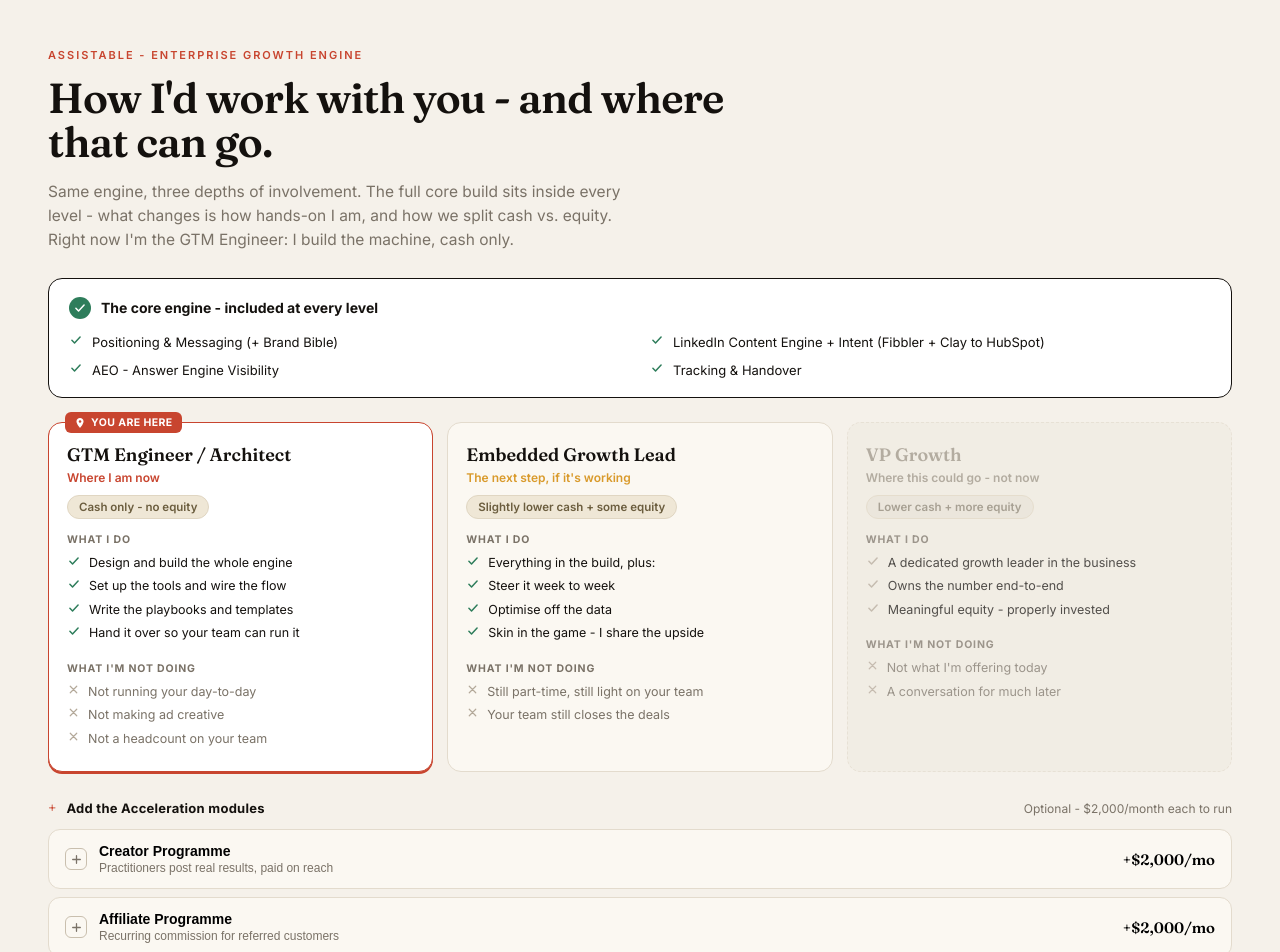
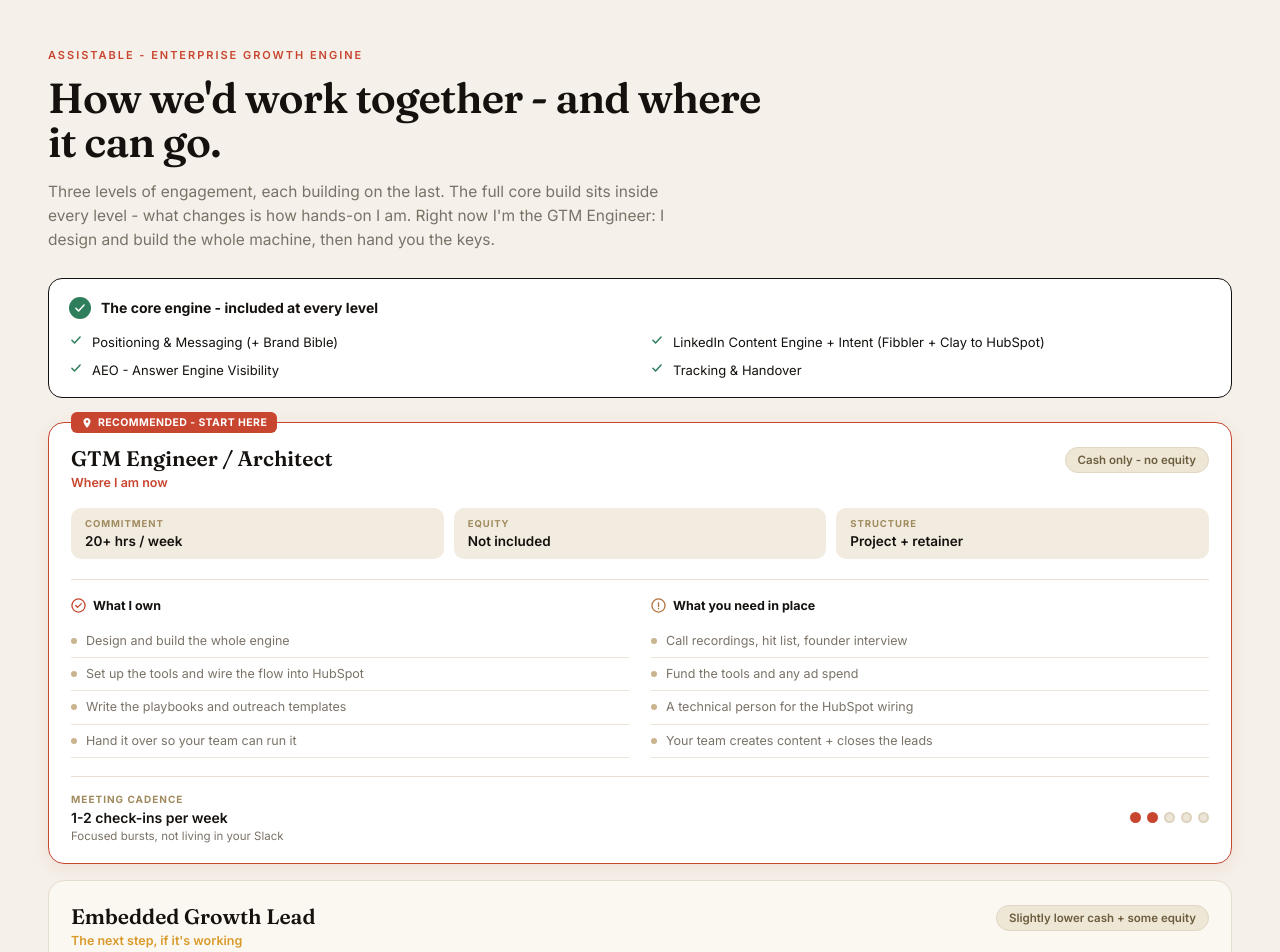
Before and after one commit to gsconway/assistable-pricing, a React (Vite) app: page / in a window 1280 px wide. Shown: the top 952 px of the page. Built offline with nearby package versions, Linux system fonts and the light colour scheme.

Commit message:
added ownership, cadence, fixed header

```diff
--- a/src/PricingSheet.jsx
+++ b/src/PricingSheet.jsx
@@ -4,7 +4,7 @@ import React, { useState } from "react";
 const SETUP_FIRST_MONTH = 12000; // $ first month
 const MONTHLY_AFTER = 8000;      // $ per month, months 2 & 3
 const ACCEL_PER_MONTH = 2000;    // $ per acceleration module / month
-const UPFRONT_DISCOUNT = 0.075;   // 7.5% off if all 3 months paid upfront (ACH/bank transfer only)
+const UPFRONT_DISCOUNT = 0.075;  // 7.5% off if all 3 months paid upfront (ACH only)
 
 const CORE_MODULES = [
   "Positioning & Messaging (+ Brand Bible)",
@@ -26,16 +26,23 @@ const LEVELS = [
     tag: "Where I am now",
     money: "Cash only - no equity",
     color: "#C8452F",
-    doing: [
+    metrics: [
+      { label: "Commitment", value: "20+ hrs / week" },
+      { label: "Equity", value: "Not included" },
+      { label: "Structure", value: "Project + retainer" },
+    ],
+    cadence: { value: "1-2 check-ins per week", sub: "Focused bursts, not living in your Slack", dots: 2 },
+    own: [
       "Design and build the whole engine",
-      "Set up the tools and wire the flow",
-      "Write the playbooks and templates",
+      "Set up the tools and wire the flow into HubSpot",
+      "Write the playbooks and outreach templates",
       "Hand it over so your team can run it",
     ],
-    notDoing: [
-      "Not running your day-to-day",
-      "Not making ad creative",
-      "Not a headcount on your team",
+    need: [
+      "Call recordings, hit list, founder interview",
+      "Fund the tools and any ad spend",
+      "A technical person for the HubSpot wiring",
+      "Your team creates content + closes the leads",
     ],
   },
   {
@@ -45,15 +52,23 @@ const LEVELS = [
     tag: "The next step, if it's working",
     money: "Slightly lower cash + some equity",
     color: "#D99A2B",
-    doing: [
+    metrics: [
+      { label: "Commitment", value: "Part-time, ongoing" },
+      { label: "Equity", value: "Small stake" },
+      { label: "Structure", value: "Retainer + equity" },
+    ],
+    cadence: { value: "2-3 check-ins per week", sub: "Steering it week to week alongside you", dots: 3 },
+    own: [
       "Everything in the build, plus:",
-      "Steer it week to week",
-      "Optimise off the data",
+      "Steer and optimise it week to week",
+      "Own the growth reporting",
       "Skin in the game - I share the upside",
     ],
-    notDoing: [
-      "Still part-time, still light on your team",
-      "Your team still closes the deals",
+    need: [
+      "Budget committed for the run period",
+      "A regular slot in your week for me",
+      "Your team still owns closing the deals",
+      "Equity terms agreed up front",
     ],
   },
   {
@@ -64,14 +79,23 @@ const LEVELS = [
     tag: "Where this could go - not now",
     money: "Lower cash + more equity",
     color: "#9A9284",
-    doing: [
-      "A dedicated growth leader in the business",
-      "Owns the number end-to-end",
+    metrics: [
+      { label: "Commitment", value: "Full-time" },
+      { label: "Equity", value: "Meaningful" },
+      { label: "Structure", value: "Negotiated" },
+    ],
+    cadence: { value: "Daily", sub: "In the building - a real leadership seat", dots: 5 },
+    own: [
+      "End-to-end growth, owned",
+      "Build and run the growth team",
+      "Board & investor reporting",
       "Meaningful equity - properly invested",
     ],
-    notDoing: [
+    need: [
+      "A formal role with real authority",
+      "Funding in place to build the team",
+      "A seat at the leadership table",
       "Not what I'm offering today",
-      "A conversation for much later",
     ],
   },
 ];
@@ -84,11 +108,6 @@ const Check = ({ c = "#2E7D5B" }) => (
     <path d="M5 12.5l4.5 4.5L19 7" stroke={c} strokeWidth="2.6" strokeLinecap="round" strokeLinejoin="round" />
   </svg>
 );
-const Cross = ({ c = "#B4A99A" }) => (
-  <svg width="13" height="13" viewBox="0 0 24 24" fill="none" aria-hidden="true">
-    <path d="M6 6l12 12M18 6L6 18" stroke={c} strokeWidth="2.2" strokeLinecap="round" />
-  </svg>
-);
 const Plus = ({ c = "currentColor" }) => (
   <svg width="13" height="13" viewBox="0 0 24 24" fill="none" aria-hidden="true">
     <path d="M12 5v14M5 12h14" stroke={c} strokeWidth="2.4" strokeLinecap="round" />
@@ -98,6 +117,18 @@ const Pin = ({ c = "#fff" }) => (
   <svg width="12" height="12" viewBox="0 0 24 24" fill="none" aria-hidden="true">
     <path d="M12 2C8 2 5 5 5 9c0 5 7 13 7 13s7-8 7-13c0-4-3-7-7-7z" fill={c} />
     <circle cx="12" cy="9" r="2.5" fill="#C8452F" />
+  </svg>
+);
+const OwnIcon = ({ c = "#C8452F" }) => (
+  <svg width="15" height="15" viewBox="0 0 16 16" fill="none" aria-hidden="true">
+    <circle cx="8" cy="8" r="7" stroke={c} strokeWidth="1.4" />
+    <path d="M5 8l2 2 4-4" stroke={c} strokeWidth="1.4" strokeLinecap="round" strokeLinejoin="round" />
+  </svg>
+);
+const NeedIcon = ({ c = "#B0733C" }) => (
+  <svg width="15" height="15" viewBox="0 0 16 16" fill="none" aria-hidden="true">
+    <circle cx="8" cy="8" r="7" stroke={c} strokeWidth="1.4" />
+    <path d="M8 5v4M8 11v.5" stroke={c} strokeWidth="1.4" strokeLinecap="round" />
   </svg>
 );
 const Repeat = ({ c = "#D99A2B" }) => (
@@ -128,11 +159,11 @@ export default function PricingSheet() {
 
       <header style={S.header}>
         <div style={S.eyebrow}>ASSISTABLE - ENTERPRISE GROWTH ENGINE</div>
-        <h1 style={S.h1}>How I'd work with you - and where that can go.</h1>
+        <h1 style={S.h1}>How we'd work together - and where it can go.</h1>
         <p style={S.sub}>
-          Same engine, three depths of involvement. The full core build sits inside
-          every level - what changes is how hands-on I am, and how we split cash vs.
-          equity. Right now I'm the GTM Engineer: I build the machine, cash only.
+          Three levels of engagement, each building on the last. The full core build sits
+          inside every level - what changes is how hands-on I am. Right now I'm the
+          GTM Engineer: I design and build the whole machine, then hand you the keys.
         </p>
       </header>
 
@@ -150,29 +181,62 @@ export default function PricingSheet() {
       </div>
 
       {/* THE THREE LEVELS */}
-      <div style={S.levelsGrid} className="levels-grid">
+      <div style={S.levelsWrap}>
         {LEVELS.map((lv) => (
-          <div
-            key={lv.id}
-            style={{ ...S.levelCard, ...(lv.here ? S.levelHere : {}), ...(lv.greyed ? S.levelGrey : {}) }}
-          >
-            {lv.here && <div style={S.hereBadge}><Pin /> You are here</div>}
-            <div style={{ ...S.levelTitle, color: lv.greyed ? "#9A9284" : "#14110E" }}>{lv.title}</div>
-            <div style={{ ...S.levelTag, color: lv.color }}>{lv.tag}</div>
-            <div style={{ ...S.moneyPill, ...(lv.greyed ? S.moneyPillGrey : {}) }}>{lv.money}</div>
+          <div key={lv.id} style={{ ...S.levelCard, ...(lv.here ? S.levelHere : {}), ...(lv.greyed ? S.levelGrey : {}) }}>
+            {lv.here && <div style={S.hereBadge}><Pin /> Recommended - start here</div>}
 
-            <div style={S.levelSection}>
-              <div style={S.levelSecLabel}>What I do</div>
-              {lv.doing.map((d, i) => (
-                <div key={i} style={S.levelRow}><Check c={lv.greyed ? "#B4A99A" : "#2E7D5B"} /> <span>{d}</span></div>
+            {/* top row: title + money */}
+            <div style={S.levelTop}>
+              <div>
+                <div style={{ ...S.levelTitle, color: lv.greyed ? "#9A9284" : "#14110E" }}>{lv.title}</div>
+                <div style={{ ...S.levelTag, color: lv.color }}>{lv.tag}</div>
+              </div>
+              <div style={{ ...S.moneyPill, ...(lv.greyed ? S.moneyPillGrey : {}) }}>{lv.money}</div>
+            </div>
+
+            {/* metrics row */}
+            <div style={S.metricsRow}>
+              {lv.metrics.map((m) => (
+                <div key={m.label} style={S.metric}>
+                  <div style={S.metricLabel}>{m.label}</div>
+                  <div style={S.metricValue}>{m.value}</div>
+                </div>
               ))}
             </div>
 
-            <div style={S.levelSection}>
-              <div style={S.levelSecLabel}>What I'm not doing</div>
-              {lv.notDoing.map((d, i) => (
-                <div key={i} style={S.levelRowMute}><Cross /> <span>{d}</span></div>
-              ))}
+            {/* two columns: own / need */}
+            <div style={S.respGrid}>
+              <div>
+                <div style={S.respTitle}><OwnIcon c={lv.greyed ? "#9A9284" : "#C8452F"} /> What I own</div>
+                <ul style={S.respList}>
+                  {lv.own.map((r, i) => (
+                    <li key={i} style={S.respItem}><span style={S.respDot} /> <span>{r}</span></li>
+                  ))}
+                </ul>
+              </div>
+              <div>
+                <div style={S.respTitle}><NeedIcon c={lv.greyed ? "#9A9284" : "#B0733C"} /> What you need in place</div>
+                <ul style={S.respList}>
+                  {lv.need.map((r, i) => (
+                    <li key={i} style={S.respItem}><span style={S.respDot} /> <span>{r}</span></li>
+                  ))}
+                </ul>
+              </div>
+            </div>
+
+            {/* meeting cadence */}
+            <div style={S.cadenceRow}>
+              <div>
+                <div style={S.cadenceLabel}>Meeting cadence</div>
+                <div style={S.cadenceValue}>{lv.cadence.value}</div>
+                <div style={S.cadenceSub}>{lv.cadence.sub}</div>
+              </div>
+              <div style={S.cadenceDots}>
+                {[0, 1, 2, 3, 4].map((i) => (
+                  <span key={i} style={{ ...S.cdot, ...(i < lv.cadence.dots ? { background: lv.color, borderColor: lv.color } : {}) }} />
+                ))}
+              </div>
             </div>
           </div>
         ))}
@@ -214,9 +278,7 @@ export default function PricingSheet() {
           <span style={S.priceVal}>{USD(laterMonth)}</span>
         </div>
         {accelCount > 0 && (
-          <div style={S.priceNote}>
-            Includes {accelCount} Acceleration module{accelCount > 1 ? "s" : ""} at {USD(ACCEL_PER_MONTH)}/mo each
-          </div>
+          <div style={S.priceNote}>Includes {accelCount} Acceleration module{accelCount > 1 ? "s" : ""} at {USD(ACCEL_PER_MONTH)}/mo each</div>
         )}
         <div style={S.priceDivider} />
         <div style={S.priceTotalRow}>
@@ -226,9 +288,7 @@ export default function PricingSheet() {
 
         <button onClick={() => setUpfront((v) => !v)} style={{ ...S.upfrontRow, ...(upfront ? S.upfrontOn : {}) }}>
           <div style={S.upfrontLeft}>
-            <div style={{ ...S.upfrontTick, ...(upfront ? S.upfrontTickOn : {}) }}>
-              {upfront ? <Check c="#14110E" /> : null}
-            </div>
+            <div style={{ ...S.upfrontTick, ...(upfront ? S.upfrontTickOn : {}) }}>{upfront ? <Check c="#14110E" /> : null}</div>
             <div>
               <div style={S.upfrontName}>Pay all 3 months upfront</div>
               <div style={S.upfrontNote}>7.5% off - bank transfer (ACH) only</div>
@@ -247,19 +307,19 @@ export default function PricingSheet() {
         </div>
       </div>
 
-      {/* ENGAGEMENT & PAYMENT */}
+      {/* PAYMENT */}
       <div style={S.payCard}>
         <div style={S.payHead}><Repeat /> <span>How payment works</span></div>
         <div style={S.payGrid}>
-          <div style={S.payItem}>
+          <div>
             <div style={S.payItemTitle}>Billed through GoCardless</div>
             <div style={S.payItemText}>Simple automatic recurring payment - set up once, no chasing invoices.</div>
           </div>
-          <div style={S.payItem}>
+          <div>
             <div style={S.payItemTitle}>Paid in advance</div>
             <div style={S.payItemText}>Each month is paid at the start, before the work - so we both know where we stand.</div>
           </div>
-          <div style={S.payItem}>
+          <div>
             <div style={S.payItemTitle}>3-month minimum</div>
             <div style={S.payItemText}>The engine needs a few weeks to prove the message before it accelerates.</div>
           </div>
@@ -281,7 +341,7 @@ const S = {
   header: { maxWidth: 720, marginBottom: 26 },
   eyebrow: { fontSize: 11, letterSpacing: "0.18em", fontWeight: 600, color: ACCENT, marginBottom: 14 },
   h1: { fontFamily: "'Fraunces', Georgia, serif", fontSize: "clamp(27px,4.3vw,42px)", lineHeight: 1.05, fontWeight: 600, letterSpacing: "-0.02em", margin: "0 0 14px" },
-  sub: { fontSize: 15.5, lineHeight: 1.55, color: MUTE, maxWidth: 600 },
+  sub: { fontSize: 15.5, lineHeight: 1.55, color: MUTE, maxWidth: 620 },
 
   coreCard: { background: "#fff", border: "1.5px solid " + INK, borderRadius: 14, padding: "18px 20px", marginBottom: 24 },
   coreLabel: { display: "flex", alignItems: "center", gap: 10, fontSize: 14, fontWeight: 700, marginBottom: 14 },
@@ -289,19 +349,34 @@ const S = {
   coreGrid: { display: "grid", gridTemplateColumns: "1fr 1fr", gap: "10px 20px" },
   coreItem: { display: "flex", alignItems: "flex-start", gap: 9, fontSize: 13, lineHeight: 1.4 },
 
-  levelsGrid: { display: "grid", gridTemplateColumns: "repeat(3, 1fr)", gap: 14, marginBottom: 26 },
-  levelCard: { position: "relative", background: "#FBF8F2", border: "1px solid #E3DBCD", borderRadius: 14, padding: "22px 18px 18px", display: "flex", flexDirection: "column" },
-  levelHere: { background: "#fff", borderColor: ACCENT, boxShadow: "0 2px 0 " + ACCENT },
-  levelGrey: { background: "#F0ECE3", borderStyle: "dashed", opacity: 0.72 },
-  hereBadge: { position: "absolute", top: -11, left: 16, display: "flex", alignItems: "center", gap: 5, fontSize: 10.5, fontWeight: 700, letterSpacing: "0.04em", color: "#fff", background: ACCENT, borderRadius: 6, padding: "4px 9px", textTransform: "uppercase" },
-  levelTitle: { fontFamily: "'Fraunces', serif", fontSize: 18, fontWeight: 600, lineHeight: 1.1 },
-  levelTag: { fontSize: 12, fontWeight: 600, marginTop: 5, marginBottom: 10 },
-  moneyPill: { display: "inline-block", fontSize: 11.5, fontWeight: 600, background: "#EFE7D6", border: "1px solid #E0D6C2", borderRadius: 20, padding: "4px 11px", color: "#6B5D3E", alignSelf: "flex-start" },
+  levelsWrap: { display: "flex", flexDirection: "column", gap: 16, marginBottom: 26 },
+  levelCard: { position: "relative", background: "#FBF8F2", border: "1px solid #E3DBCD", borderRadius: 16, padding: "24px 22px 20px" },
+  levelHere: { background: "#fff", borderColor: ACCENT, boxShadow: "0 4px 20px rgba(200,69,47,0.10)" },
+  levelGrey: { background: "#F0ECE3", borderStyle: "dashed", opacity: 0.82 },
+  hereBadge: { position: "absolute", top: -11, left: 22, display: "flex", alignItems: "center", gap: 5, fontSize: 10.5, fontWeight: 700, letterSpacing: "0.04em", color: "#fff", background: ACCENT, borderRadius: 6, padding: "4px 10px", textTransform: "uppercase" },
+  levelTop: { display: "flex", justifyContent: "space-between", alignItems: "flex-start", gap: 16, marginBottom: 18 },
+  levelTitle: { fontFamily: "'Fraunces', serif", fontSize: 21, fontWeight: 600, lineHeight: 1.1 },
+  levelTag: { fontSize: 12.5, fontWeight: 600, marginTop: 5 },
+  moneyPill: { fontSize: 11.5, fontWeight: 600, background: "#EFE7D6", border: "1px solid #E0D6C2", borderRadius: 20, padding: "5px 12px", color: "#6B5D3E", flexShrink: 0, whiteSpace: "nowrap" },
   moneyPillGrey: { background: "#E8E3D8", color: "#8A8272" },
-  levelSection: { marginTop: 14 },
-  levelSecLabel: { fontSize: 10.5, fontWeight: 700, letterSpacing: "0.08em", color: MUTE, textTransform: "uppercase", marginBottom: 8 },
-  levelRow: { display: "flex", alignItems: "flex-start", gap: 8, fontSize: 12.5, lineHeight: 1.4, marginBottom: 6 },
-  levelRowMute: { display: "flex", alignItems: "flex-start", gap: 8, fontSize: 12.5, lineHeight: 1.4, marginBottom: 6, color: MUTE },
+
+  metricsRow: { display: "flex", gap: 10, marginBottom: 20 },
+  metric: { flex: 1, background: "#F2ECE0", borderRadius: 10, padding: "10px 14px" },
+  metricLabel: { fontSize: 9.5, fontWeight: 700, letterSpacing: "0.1em", textTransform: "uppercase", color: "#A08A5E", marginBottom: 4 },
+  metricValue: { fontSize: 13.5, fontWeight: 600, color: INK },
+
+  respGrid: { display: "grid", gridTemplateColumns: "1fr 1fr", gap: 22, paddingTop: 18, borderTop: "1px solid #E8E0D2" },
+  respTitle: { display: "flex", alignItems: "center", gap: 7, fontSize: 12.5, fontWeight: 700, marginBottom: 12 },
+  respList: { listStyle: "none", margin: 0, padding: 0 },
+  respItem: { display: "flex", alignItems: "flex-start", gap: 9, fontSize: 12.5, color: MUTE, lineHeight: 1.45, padding: "7px 0", borderBottom: "1px solid #EDE6D8" },
+  respDot: { width: 6, height: 6, borderRadius: "50%", background: "#C9B48E", flexShrink: 0, marginTop: 6 },
+
+  cadenceRow: { display: "flex", justifyContent: "space-between", alignItems: "center", gap: 16, marginTop: 18, paddingTop: 16, borderTop: "1px solid #E8E0D2" },
+  cadenceLabel: { fontSize: 10, fontWeight: 700, letterSpacing: "0.1em", textTransform: "uppercase", color: "#A08A5E", marginBottom: 4 },
+  cadenceValue: { fontSize: 14, fontWeight: 600, color: INK },
+  cadenceSub: { fontSize: 11.5, color: MUTE, marginTop: 3 },
+  cadenceDots: { display: "flex", gap: 6, flexShrink: 0 },
+  cdot: { width: 11, height: 11, borderRadius: "50%", background: "#EDE6D8", border: "2px solid #DDD2BE" },
 
   addonWrap: { marginBottom: 24 },
   sectionLabel: { display: "flex", alignItems: "baseline", gap: 10, margin: "0 0 12px" },
@@ -327,8 +402,6 @@ const S = {
   priceDivider: { height: 1, background: "#33302A", margin: "8px 0 14px" },
   priceTotalRow: { display: "flex", justifyContent: "space-between", alignItems: "baseline", fontSize: 14, fontWeight: 600 },
   priceTotal: { fontFamily: "'Fraunces', serif", fontSize: 30, fontWeight: 600, color: "#fff" },
-  priceSmall: { fontSize: 11.5, color: "#8F877A", marginTop: 14, lineHeight: 1.5 },
-
   upfrontRow: { width: "100%", display: "flex", justifyContent: "space-between", alignItems: "center", gap: 12, background: "#211E1A", border: "1px dashed #C8952B", borderRadius: 10, padding: "11px 13px", marginTop: 14, cursor: "pointer", transition: "all .15s", textAlign: "left" },
   upfrontOn: { background: "#2A2515", border: "1px solid #D99A2B" },
   upfrontLeft: { display: "flex", alignItems: "center", gap: 10 },
@@ -340,10 +413,11 @@ const S = {
   upfrontWas: { fontSize: 12, color: "#8F877A", textDecoration: "line-through", marginRight: 8 },
   upfrontNow: { fontFamily: "'Fraunces', serif", fontSize: 18, fontWeight: 600, color: "#F5D08A" },
   upfrontSave: { fontSize: 12.5, fontWeight: 700, color: "#D99A2B" },
+  priceSmall: { fontSize: 11.5, color: "#8F877A", marginTop: 14, lineHeight: 1.5 },
+
   payCard: { background: "#FBF8F2", border: "1px solid #E3DBCD", borderRadius: 14, padding: "20px 22px", maxWidth: 760 },
   payHead: { display: "flex", alignItems: "center", gap: 9, fontSize: 14, fontWeight: 700, marginBottom: 16 },
   payGrid: { display: "grid", gridTemplateColumns: "repeat(3, 1fr)", gap: 16 },
-  payItem: {},
   payItemTitle: { fontSize: 13, fontWeight: 650, marginBottom: 5 },
   payItemText: { fontSize: 12.5, color: MUTE, lineHeight: 1.45 },
 };
@@ -351,7 +425,7 @@ const S = {
 const CSS = `
 @import url('https://fonts.googleapis.com/css2?family=Fraunces:opsz,wght@9..144,400;9..144,600&family=Inter:wght@400;500;600;700&display=swap');
 * { box-sizing: border-box; }
-@media (max-width: 820px) {
-  .levels-grid { grid-template-columns: 1fr !important; }
+@media (max-width: 720px) {
+  .resp-grid { grid-template-columns: 1fr !important; }
 }
 `;
```
